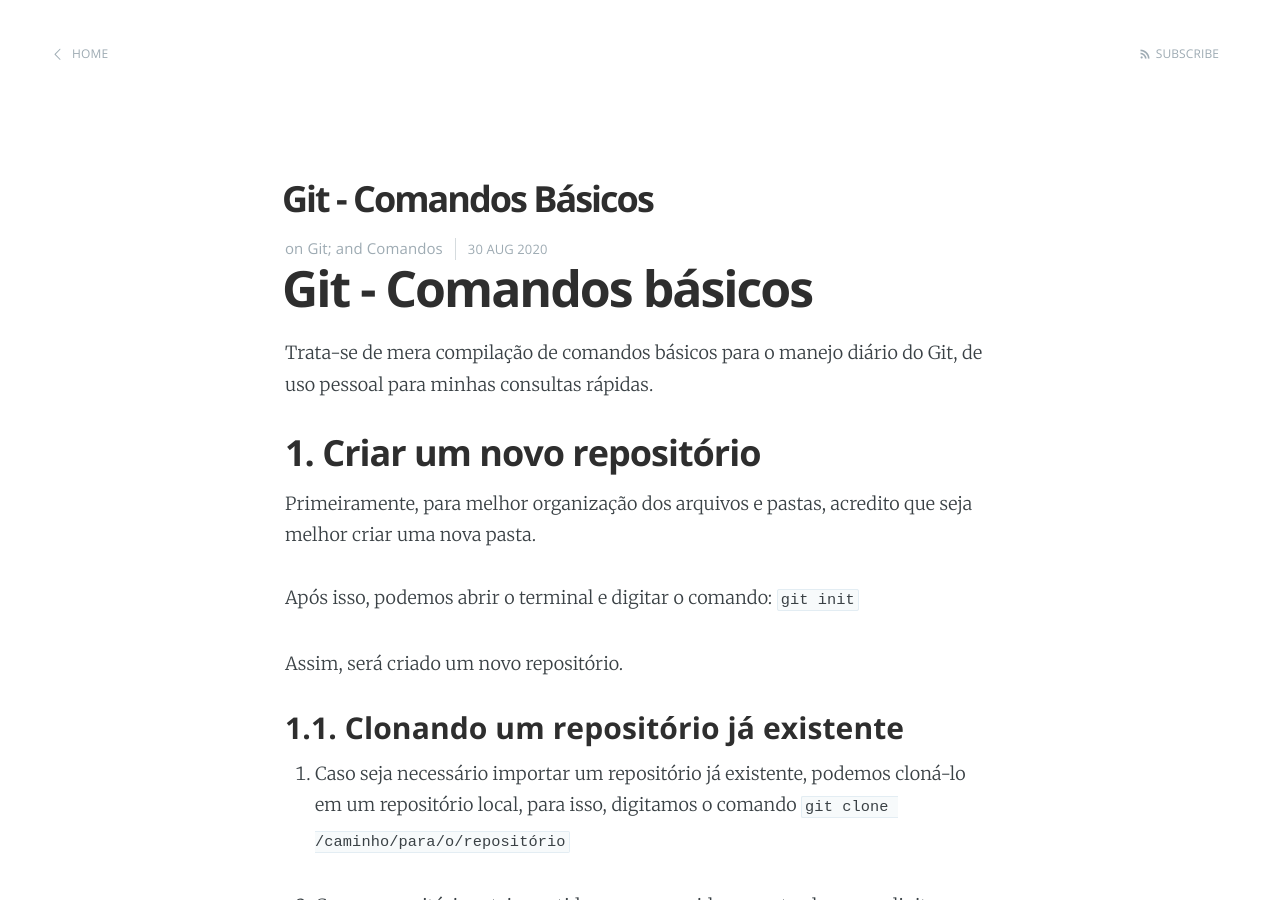
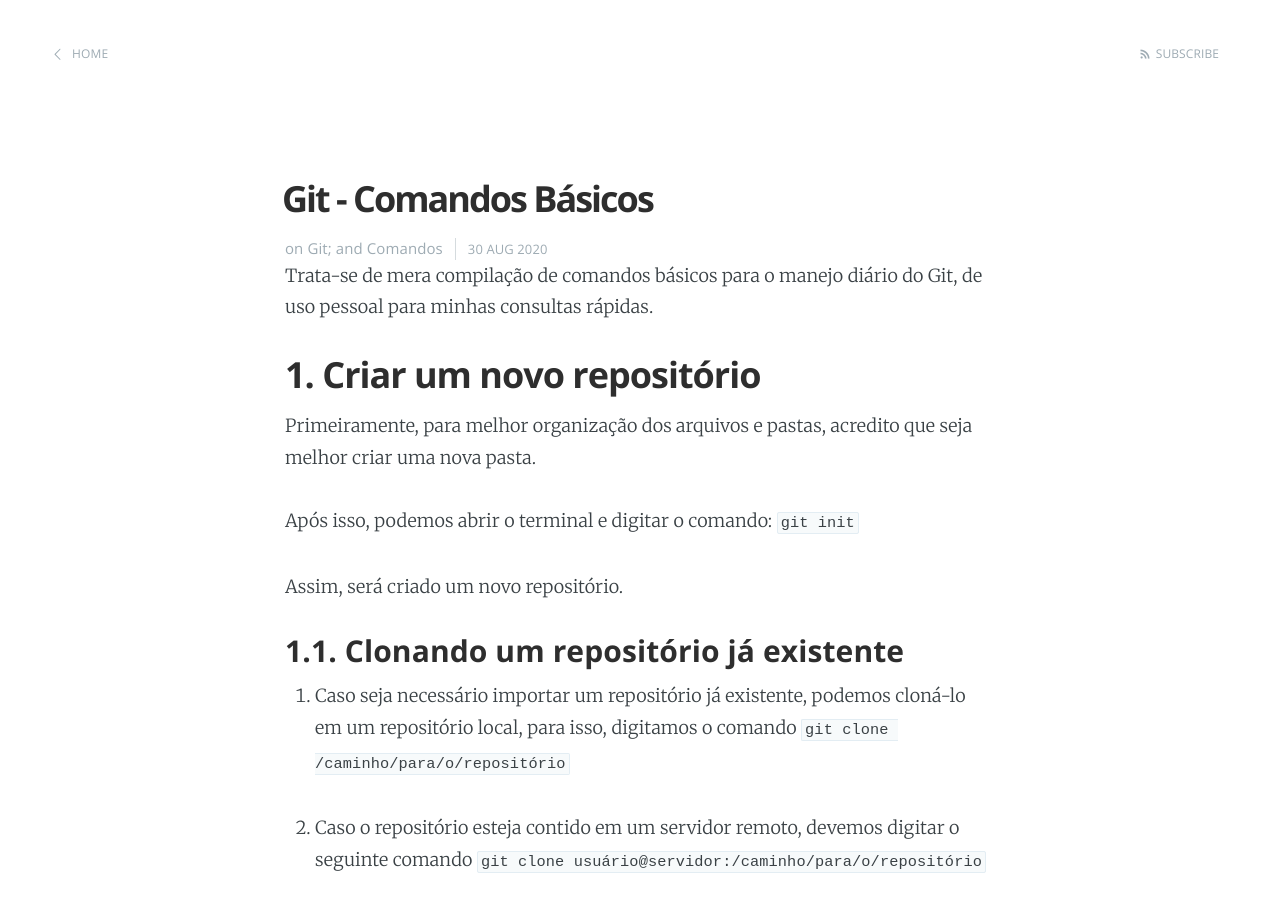
Before and after one commit to Rodrigovvo/Rodrigovvo.github.io, a Jekyll site: the page built from _posts/2020-08-30-comandos-git.markdown, in a window 1280 px wide and 900 px high. Built offline with Jekyll 4.4.1, drawn with Linux system fonts in a browser that asks for light colours.

Commit message:
novo post - 30-08

```diff
--- a/_posts/2020-08-30-comandos-git.markdown
+++ b/_posts/2020-08-30-comandos-git.markdown
@@ -5,7 +5,7 @@ date:   2020-08-30 17:09:00
 categories: Git; Comandos
 ---
 
-# Git - Comandos básicos
+
 
 Trata-se de mera compilação de comandos básicos para o manejo diário do Git, de uso pessoal para minhas consultas rápidas.
 
```
